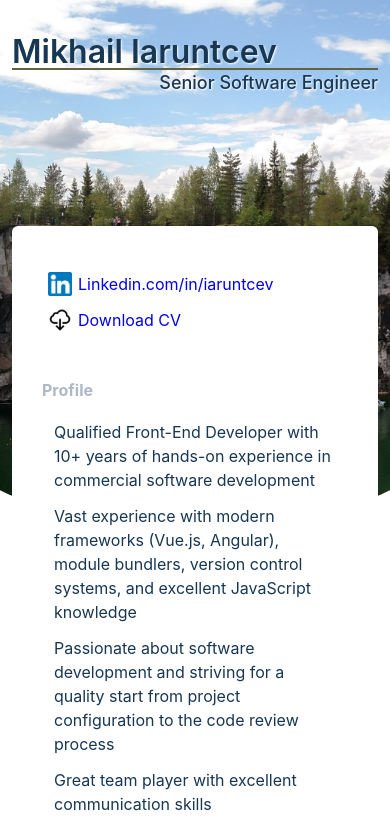
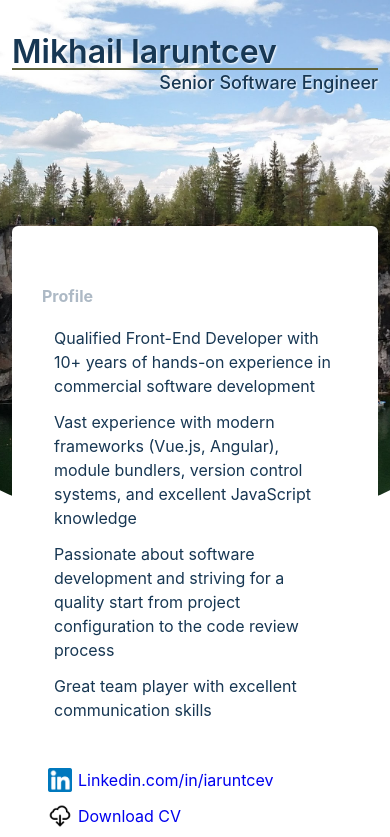
Before and after one commit to KleJ/klej.github.io, a Vue app: page / in a window 390 px wide. Shown: the top 837 px of the page. Built offline with nearby package versions, Linux system fonts and the light colour scheme.

Commit message:
change order priority

```diff
--- a/src/components/MainComponent.vue
+++ b/src/components/MainComponent.vue
@@ -16,16 +16,23 @@
         </a>
       </div>
 
+      <section class="section__profile">
         <h2>Profile</h2>
         <ProfileBlock/>
+      </section>
 
+      <section>
         <h2>Experience</h2>
         <ExperienceBlock
             v-for="(work, index) in workLog" :data="work" :key="index"/>
+      </section>
 
+      <section>
         <h2>Education</h2>
         <EducationBlock :data="education"/>
+      </section>
 
+      <section>
         <h2>Languages</h2>
         <div class="langs">
           <div v-for="(lang, index) in languages" :key="index" class="lang">
@@ -33,6 +40,7 @@
             <div class="lang__name"><b>{{ lang.lang }}</b> - {{ lang.level }}</div>
           </div>
         </div>
+      </section>
     </div>
   </div>
 </template>
@@ -197,6 +205,8 @@ export default {
 }
 
 .main {
+  display: flex;
+  flex-direction: column;
   padding: 40px 30px;
   border-radius: 6px;
   background: $white;
@@ -262,6 +272,11 @@ export default {
 }
 
 @media screen and (max-width: 600px) {
+  .section__profile {
+    order: -1;
+    margin-bottom: 24px;
+  }
+
   .main__bar {
     flex-direction: column;
 
```
Lines whose indentation alone changed are shown as unchanged.
